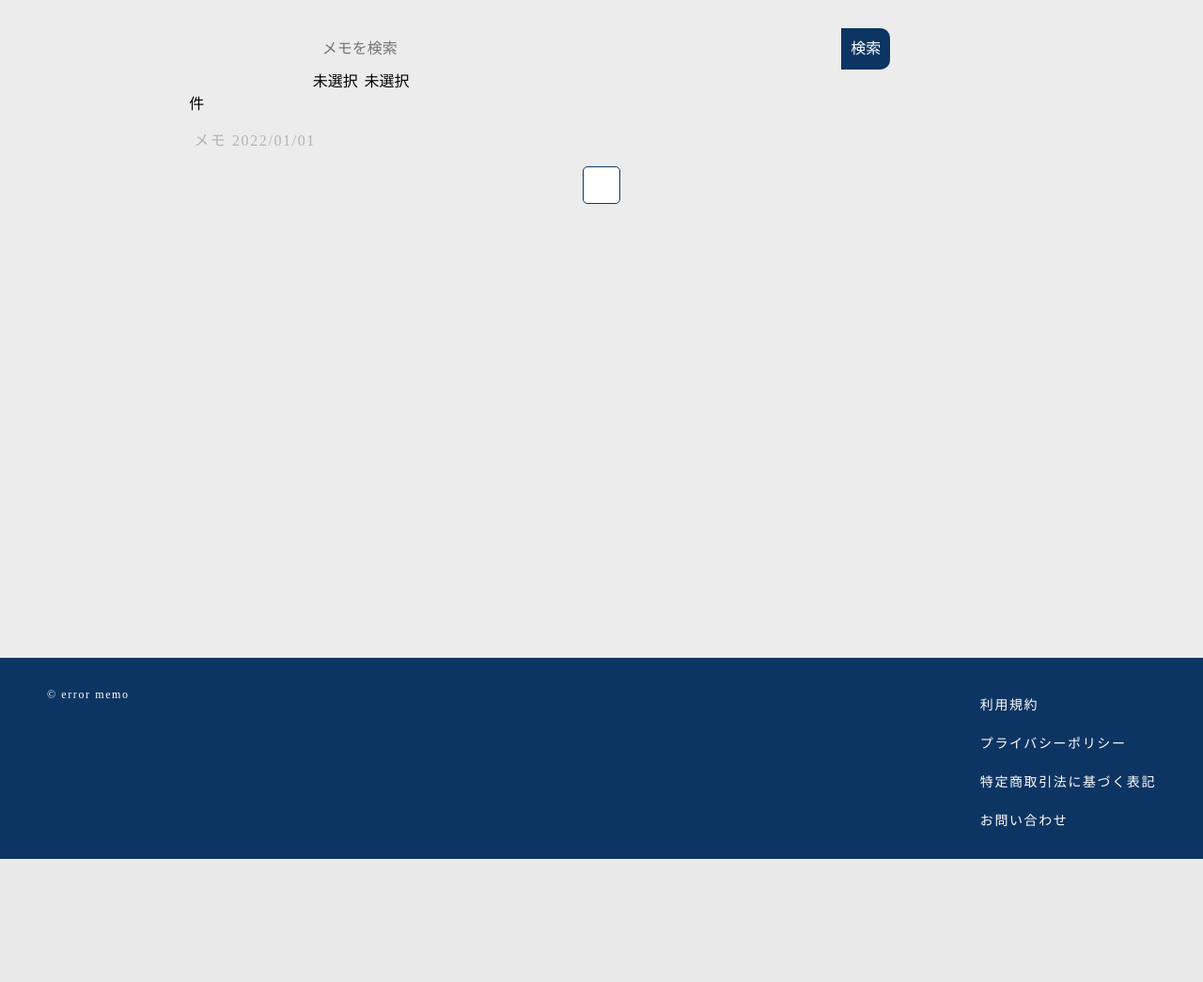
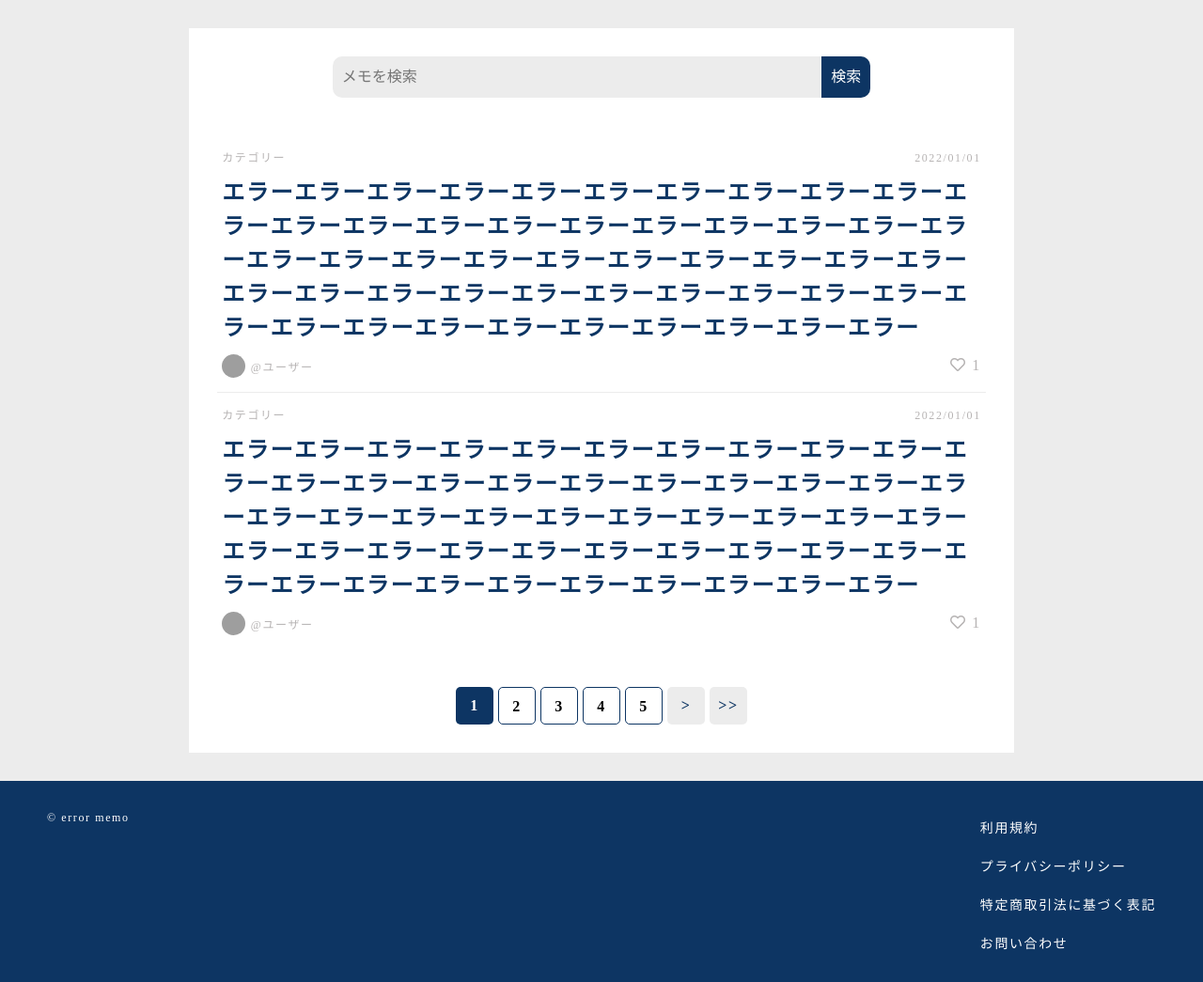
Before and after one commit to nodoguro68/error_memo, a PHP site: page / in a window 1280 px wide. Shown: the part 120-1165 px from the top of the page at 94% size. Before the commit the page ends 1034 px from the top, so only its background shows below. Run offline with PHP 8.4, Linux system fonts and the light colour scheme; style sheets or scripts are compiled from the project's sources; some libraries are stand-ins or nearby versions; grey boxes are pictures that could not be loaded.

Commit message:
トップページのスタイル作成

```diff
--- a/app/index.php
+++ b/app/index.php
@@ -8,46 +8,78 @@ include '../template/header.php';
 <main class="main">
     <div class="container">
 
-        <section class="section">
-            <div class="section__header">
+        <section class="contents contents--index">
+            <div class="contents__head">
                 <form method="get" name="search" class="search-form">
                     <input type="search" name="q" value="" class="search-form__input" placeholder="メモを検索">
-                    <select name="category_id" class="search-form__selectbox">
-                        <option value="0">未選択</option>
-                    </select>
-                    <select name="sort" class="search-form__selectbox">
-                        <option value="0">未選択</option>
-                        <option value="new">新しい順</option>
-                        <option value="old">古い順</option>
-                    </select>
                     <input type="submit" value="検索" class="search-form__submit-btn">
                 </form>
 
-            </div>
-            <div class="section__body">
-                <div class="err-msg-area">
+                <div class="err-msg__area">
                     <span class="err-msg"></span>
                 </div>
 
-                <div class="count-area">
-                    <span class="count">
-                    </span>件
-                </div>
+            </div>
 
+            <div class="contents__body">
                 <ul class="memo-list">
                     <ul class="memo-list">
                         <li class="memo-list__item">
                             <a href="memo_form.php" class="memo-list__link">
-                                メモ
-                                <span class="memo-list__date">2022/01/01</span>
+                                <div class="memo-list__head">
+                                    <span class="memo-list__category">カテゴリー</span>
+                                    <span class="memo-list__date">2022/01/01</span>
+                                </div>
+                                <div class="memo-list__body">
+                                    <span class="memo-list__title">エラーエラーエラーエラーエラーエラーエラーエラーエラーエラーエラーエラーエラーエラーエラーエラーエラーエラーエラーエラーエラーエラーエラーエラーエラーエラーエラーエラーエラーエラーエラーエラーエラーエラーエラーエラーエラーエラーエラーエラーエラーエラーエラーエラーエラーエラーエラーエラーエラーエラーエラー</span>
+                                </div>
+                                <div class="memo-list__foot">
+                                    <div class="memo-list__user-info">
+                                        <img src="../public/images/tsutsuiayame_prof.jpeg" alt="" class="memo-list__profile-img">
+                                        <span class="memo-list__username">@ユーザー</span>
+                                    </div>
+                                    <div class="memo-list__favor">
+                                        <span class="memo-list__favor-icon"><i class="far fa-heart"></i></span>
+                                        <span class="memo-list__favor-count">1</span>
+                                    </div>
+                                </div>
+                            </a>
+                        </li>
+                        <li class="memo-list__item">
+                            <a href="memo_form.php" class="memo-list__link">
+                                <div class="memo-list__head">
+                                    <span class="memo-list__category">カテゴリー</span>
+                                    <span class="memo-list__date">2022/01/01</span>
+                                </div>
+                                <div class="memo-list__body">
+                                    <span class="memo-list__title">エラーエラーエラーエラーエラーエラーエラーエラーエラーエラーエラーエラーエラーエラーエラーエラーエラーエラーエラーエラーエラーエラーエラーエラーエラーエラーエラーエラーエラーエラーエラーエラーエラーエラーエラーエラーエラーエラーエラーエラーエラーエラーエラーエラーエラーエラーエラーエラーエラーエラーエラー</span>
+                                </div>
+                                <div class="memo-list__foot">
+                                    <div class="memo-list__user-info">
+                                        <img src="../public/images/tsutsuiayame_prof.jpeg" alt="" class="memo-list__profile-img">
+                                        <span class="memo-list__username">@ユーザー</span>
+                                    </div>
+                                    <div class="memo-list__favor">
+                                        <span class="memo-list__favor-icon"><i class="far fa-heart"></i></span>
+                                        <span class="memo-list__favor-count">1</span>
+                                    </div>
+                                </div>
                             </a>
                         </li>
                     </ul>
                 </ul>
             </div>
-            <div class="section__footer">
+            <div class="contents__foot">
                 <ul class="pagination">
-                    <li class="pagination__item"><a href="" class="pagination__link"></a></li>
+                    <!-- <li class="pagination__item"><a href="" class="pagination__link pagination__link--arrow">&lt;&lt;</a></li>
+                    <li class="pagination__item"><a href="" class="pagination__link pagination__link--arrow">&lt;</a></li> -->
+                    <li class="pagination__item"><a href="" class="pagination__link pagination__link--active">1</a></li>
+                    <li class="pagination__item"><a href="" class="pagination__link">2</a></li>
+                    <li class="pagination__item"><a href="" class="pagination__link">3</a></li>
+                    <li class="pagination__item"><a href="" class="pagination__link">4</a></li>
+                    <li class="pagination__item"><a href="" class="pagination__link">5</a></li>
+                    <li class="pagination__item"><a href="" class="pagination__link pagination__link--arrow">&gt;</a></li>
+                    <li class="pagination__item"><a href="" class="pagination__link pagination__link--arrow">&gt;&gt;</a></li>
                 </ul>
             </div>
         </section>
```
